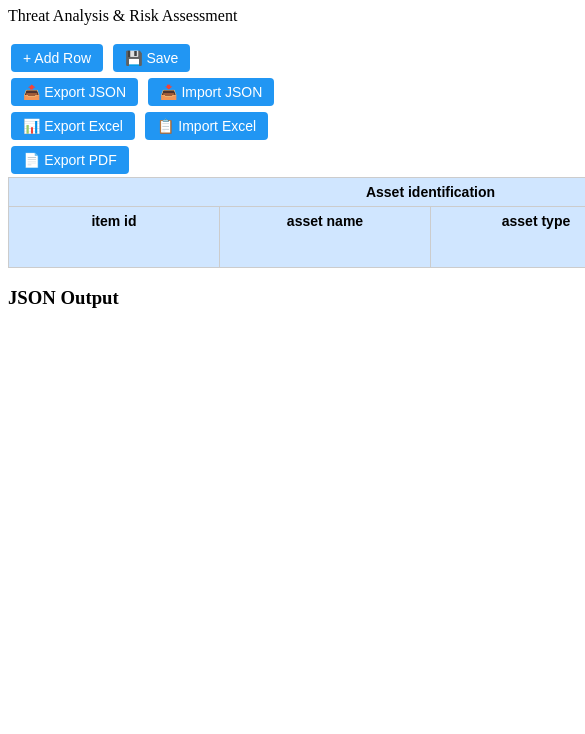
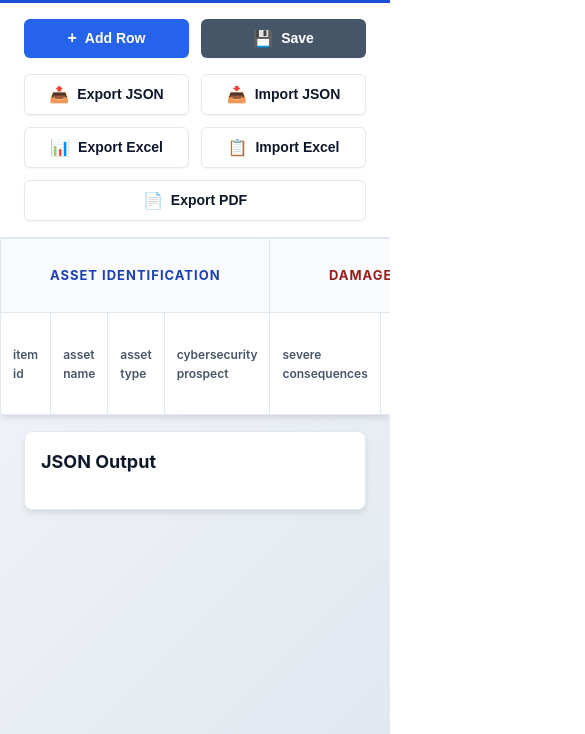
Before and after one commit to VoyagerToko/tara-web-library, a plain HTML site: page index.html in a window 390 px wide. Shown: the part 110-844 px from the top of the page, 585 px wide, since content can reach past the window. Drawn offline with nearby package versions, Linux system fonts and the light colour scheme.

Commit message:
Refactor CSS for layout and component styling
Removed old table styles and added new CSS variables and styles for layout and components.

```diff
--- a/tara.css
+++ b/tara.css
@@ -1,116 +1,388 @@
-table {
-  border-collapse: collapse;
-  width: 200%; /* Or set to 100% if you want it contained */
-  margin: auto;
-  font-family: Arial, sans-serif;
-  font-size: 14px;
-  table-layout: fixed; /* ✅ Force columns to obey width */
+* {
+  margin: 0;
+  padding: 0;
+  box-sizing: border-box;
 }
 
-th, td {
-  width: 500px;   /* or 200px or whatever you want */
-  border: 1px solid #ccc;
-  padding: 6px;
-  text-align: left;
-  vertical-align: top;
-}
-/* Table Layout */
-table {
-  border-collapse: collapse;
-  margin: auto;
-  font-family: Arial, sans-serif;
-  font-size: 14px;
+:root {
+  --primary-color: #2563eb;
+  --primary-hover: #1d4ed8;
+  --secondary-color: #475569;
+  --secondary-hover: #334155;
+  --success-color: #059669;
+  --warning-color: #d97706;
+  --danger-color: #dc2626;
+  --border-color: #e2e8f0;
+  --bg-primary: #ffffff;
+  --bg-secondary: #f8fafc;
+  --bg-tertiary: #f1f5f9;
+  --text-primary: #0f172a;
+  --text-secondary: #475569;
+  --shadow-sm: 0 1px 2px 0 rgba(0, 0, 0, 0.05);
+  --shadow-md: 0 4px 6px -1px rgba(0, 0, 0, 0.1);
+  --shadow-lg: 0 10px 15px -3px rgba(0, 0, 0, 0.1);
 }
 
-th, td {
-  border: 1px solid #ccc;
-  padding: 6px;
-  text-align: center;
-  vertical-align: top;
+body {
+  font-family: -apple-system, BlinkMacSystemFont, 'Segoe UI', 'Roboto', 'Oxygen', 'Ubuntu', 'Cantarell', sans-serif;
+  background: linear-gradient(135deg, #f8fafc 0%, #e2e8f0 100%);
+  color: var(--text-primary);
+  line-height: 1.6;
+  min-height: 100vh;
 }
 
-.division-label{
-    width: 100px;
-}
-/* Column Color Classes */
-th.asset,
-td:nth-child(n):has(input[list^="list-asset"]) {
-    background-color: #d0e6ff;
-    width: 831px;
-}
-th.damage {
-    width: 831px;
-    background-color: #fff3cd;
-}
-th.threat {
-    width: 531px;
-    background-color: #f8d7da;
-}
-th.impact {
-    background-color: #ffe0b2;
-    width: 831px;
-}
-th.attack-path {
-    width: 731px;
-    background-color: #d0f0c0;
-}
-th.attack-rating {
-    width: 831px;
-    background-color: #e0ccff;
-}
-th.risk-decision {
-    width: 731px;
-    background-color: #e6f9ff;
-}
-th.security-control {
-    width: 650px;
-    background-color: #f3e5f5;
-}
-th.residual-risk {
-    width: 1087px;
-    background-color: #f0f4c3;
+.container {
+  max-width: 100%;
+  margin: 0 auto;
+  padding: 0;
 }
 
-
-/* Inputs */
-input.cell-input {
-    width: 100%;
-    padding: 4px;
-    box-sizing: border-box;
-    border: 1px solid #aaa;
-    border-radius: 3px;
-    font-size: 13px;
+.app-header {
+  background: linear-gradient(135deg, #1e40af 0%, #2563eb 100%);
+  color: white;
+  padding: 32px 48px;
+  box-shadow: var(--shadow-lg);
+  border-bottom: 4px solid #1d4ed8;
 }
 
-/* Buttons */
-button {
-    padding: 6px 12px;
-    margin: 3px;
-    font-size: 14px;
-    border: none;
-    background-color: #2196F3;
-    color: white;
-    border-radius: 4px;
-    cursor: pointer;
+.header-content h1 {
+  font-size: 32px;
+  font-weight: 700;
+  letter-spacing: -0.5px;
+  margin-bottom: 8px;
 }
 
-button:hover {
-    background-color: #1976D2;
+.subtitle {
+  font-size: 16px;
+  opacity: 0.9;
+  font-weight: 400;
+  letter-spacing: 0.5px;
 }
 
-/* Preformatted output */
-pre#output {
-    font-size: 13px;
-    line-height: 1.4em;
-    white-space: pre-wrap;
-}
-.division-label {
-    font-weight: bold;
-    text-align: center;
-    background-color: #ddd;
-    border: 1px solid #ccc;
+.toolbar {
+  background: var(--bg-primary);
+  padding: 20px 48px;
+  display: flex;
+  justify-content: space-between;
+  align-items: center;
+  border-bottom: 1px solid var(--border-color);
+  box-shadow: var(--shadow-sm);
+  flex-wrap: wrap;
+  gap: 16px;
 }
 
-.header-row {
-    width: 200px;
+.toolbar-section {
+  display: flex;
+  gap: 12px;
+  flex-wrap: wrap;
 }
+
+.btn {
+  padding: 10px 20px;
+  border: none;
+  border-radius: 6px;
+  font-size: 14px;
+  font-weight: 600;
+  cursor: pointer;
+  transition: all 0.2s ease;
+  display: inline-flex;
+  align-items: center;
+  gap: 8px;
+  box-shadow: var(--shadow-sm);
+  white-space: nowrap;
+}
+
+.btn:hover {
+  transform: translateY(-1px);
+  box-shadow: var(--shadow-md);
+}
+
+.btn:active {
+  transform: translateY(0);
+}
+
+.btn-primary {
+  background: var(--primary-color);
+  color: white;
+}
+
+.btn-primary:hover {
+  background: var(--primary-hover);
+}
+
+.btn-secondary {
+  background: var(--secondary-color);
+  color: white;
+}
+
+.btn-secondary:hover {
+  background: var(--secondary-hover);
+}
+
+.btn-outline {
+  background: var(--bg-primary);
+  color: var(--text-primary);
+  border: 1.5px solid var(--border-color);
+}
+
+.btn-outline:hover {
+  background: var(--bg-secondary);
+  border-color: var(--secondary-color);
+}
+
+.btn-icon {
+  font-size: 16px;
+}
+
+.table-wrapper {
+  overflow-x: auto;
+  margin: 0;
+  background: var(--bg-primary);
+  box-shadow: var(--shadow-md);
+  max-height: calc(100vh - 400px);
+  overflow-y: auto;
+}
+
+#tara-table {
+  width: 100%;
+  border-collapse: collapse;
+  background: var(--bg-primary);
+  font-size: 13px;
+}
+
+#tara-table thead {
+  position: sticky;
+  top: 0;
+  z-index: 10;
+  background: var(--bg-primary);
+}
+
+#tara-table thead tr {
+  background: var(--bg-tertiary);
+}
+
+#division-labels th {
+  padding: 16px 12px;
+  text-align: center;
+  font-weight: 700;
+  font-size: 13px;
+  text-transform: uppercase;
+  letter-spacing: 1px;
+  border: 1px solid var(--border-color);
+  background: var(--bg-secondary);
+}
+
+#header-row th {
+  padding: 12px 12px;
+  text-align: left;
+  font-weight: 600;
+  font-size: 12px;
+  border: 1px solid var(--border-color);
+  background: var(--bg-primary);
+  color: var(--text-secondary);
+}
+
+.division-label.asset {
+  background: linear-gradient(135deg, #dbeafe 0%, #bfdbfe 100%);
+  color: #1e40af;
+}
+
+.division-label.damage {
+  background: linear-gradient(135deg, #fee2e2 0%, #fecaca 100%);
+  color: #991b1b;
+}
+
+.division-label.threat {
+  background: linear-gradient(135deg, #fef3c7 0%, #fde68a 100%);
+  color: #92400e;
+}
+
+.division-label.impact {
+  background: linear-gradient(135deg, #f3e8ff 0%, #e9d5ff 100%);
+  color: #6b21a8;
+}
+
+.division-label.attack-path {
+  background: linear-gradient(135deg, #ddd6fe 0%, #c4b5fd 100%);
+  color: #5b21b6;
+}
+
+.division-label.attack-rating {
+  background: linear-gradient(135deg, #fbcfe8 0%, #f9a8d4 100%);
+  color: #9f1239;
+}
+
+.division-label.risk-decision {
+  background: linear-gradient(135deg, #ccfbf1 0%, #99f6e4 100%);
+  color: #134e4a;
+}
+
+.division-label.security-control {
+  background: linear-gradient(135deg, #d1fae5 0%, #a7f3d0 100%);
+  color: #065f46;
+}
+
+.division-label.residual-risk {
+  background: linear-gradient(135deg, #fed7aa 0%, #fdba74 100%);
+  color: #9a3412;
+}
+
+#tara-table tbody tr {
+  border-bottom: 1px solid var(--border-color);
+  transition: background-color 0.15s ease;
+}
+
+#tara-table tbody tr:hover {
+  background: var(--bg-secondary);
+}
+
+#tara-table td {
+  padding: 8px 12px;
+  border: 1px solid var(--border-color);
+}
+
+.cell-input {
+  width: 100%;
+  min-width: 120px;
+  padding: 8px 12px;
+  border: 1.5px solid var(--border-color);
+  border-radius: 4px;
+  font-size: 13px;
+  font-family: inherit;
+  transition: all 0.2s ease;
+  background: var(--bg-primary);
+}
+
+.cell-input:focus {
+  outline: none;
+  border-color: var(--primary-color);
+  box-shadow: 0 0 0 3px rgba(37, 99, 235, 0.1);
+}
+
+.cell-input:hover {
+  border-color: var(--secondary-color);
+}
+
+.btn-delete {
+  padding: 6px 16px;
+  background: var(--danger-color);
+  color: white;
+  border: none;
+  border-radius: 4px;
+  font-size: 12px;
+  font-weight: 600;
+  cursor: pointer;
+  transition: all 0.2s ease;
+  white-space: nowrap;
+}
+
+.btn-delete:hover {
+  background: #b91c1c;
+  transform: translateY(-1px);
+  box-shadow: var(--shadow-md);
+}
+
+.output-section {
+  margin: 24px 48px;
+  padding: 24px;
+  background: var(--bg-primary);
+  border: 1px solid var(--border-color);
+  border-radius: 8px;
+  box-shadow: var(--shadow-md);
+}
+
+.output-section h3 {
+  font-size: 18px;
+  font-weight: 700;
+  margin-bottom: 16px;
+  color: var(--text-primary);
+}
+
+#output {
+  display: none;
+  background: #1e293b;
+  color: #e2e8f0;
+  padding: 20px;
+  border-radius: 6px;
+  overflow-x: auto;
+  font-family: 'Monaco', 'Menlo', 'Ubuntu Mono', monospace;
+  font-size: 12px;
+  line-height: 1.8;
+  max-height: 400px;
+  overflow-y: auto;
+}
+
+@media (max-width: 1200px) {
+  .app-header {
+    padding: 24px 32px;
+  }
+
+  .header-content h1 {
+    font-size: 28px;
+  }
+
+  .toolbar {
+    padding: 16px 32px;
+  }
+
+  .output-section {
+    margin: 20px 32px;
+  }
+}
+
+@media (max-width: 768px) {
+  .app-header {
+    padding: 20px 24px;
+  }
+
+  .header-content h1 {
+    font-size: 24px;
+  }
+
+  .subtitle {
+    font-size: 14px;
+  }
+
+  .toolbar {
+    padding: 16px 24px;
+    flex-direction: column;
+    align-items: stretch;
+  }
+
+  .toolbar-section {
+    width: 100%;
+    justify-content: center;
+  }
+
+  .btn {
+    flex: 1;
+    justify-content: center;
+  }
+
+  .output-section {
+    margin: 16px 24px;
+    padding: 16px;
+  }
+
+  .table-wrapper {
+    max-height: calc(100vh - 500px);
+  }
+}
+
+::-webkit-scrollbar {
+  width: 10px;
+  height: 10px;
+}
+
+::-webkit-scrollbar-track {
+  background: var(--bg-secondary);
+}
+
+::-webkit-scrollbar-thumb {
+  background: var(--secondary-color);
+  border-radius: 5px;
+}
+
+::-webkit-scrollbar-thumb:hover {
+  background: var(--secondary-hover);
+}
```
